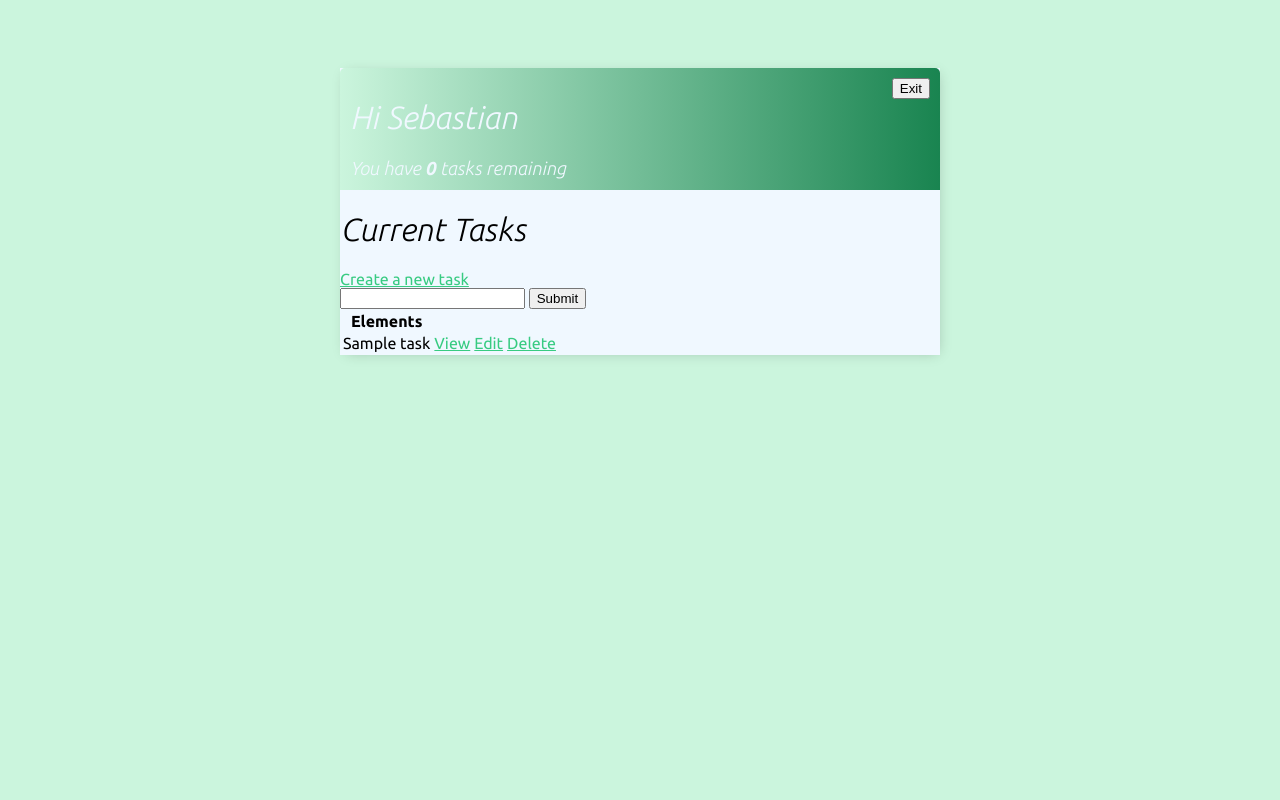
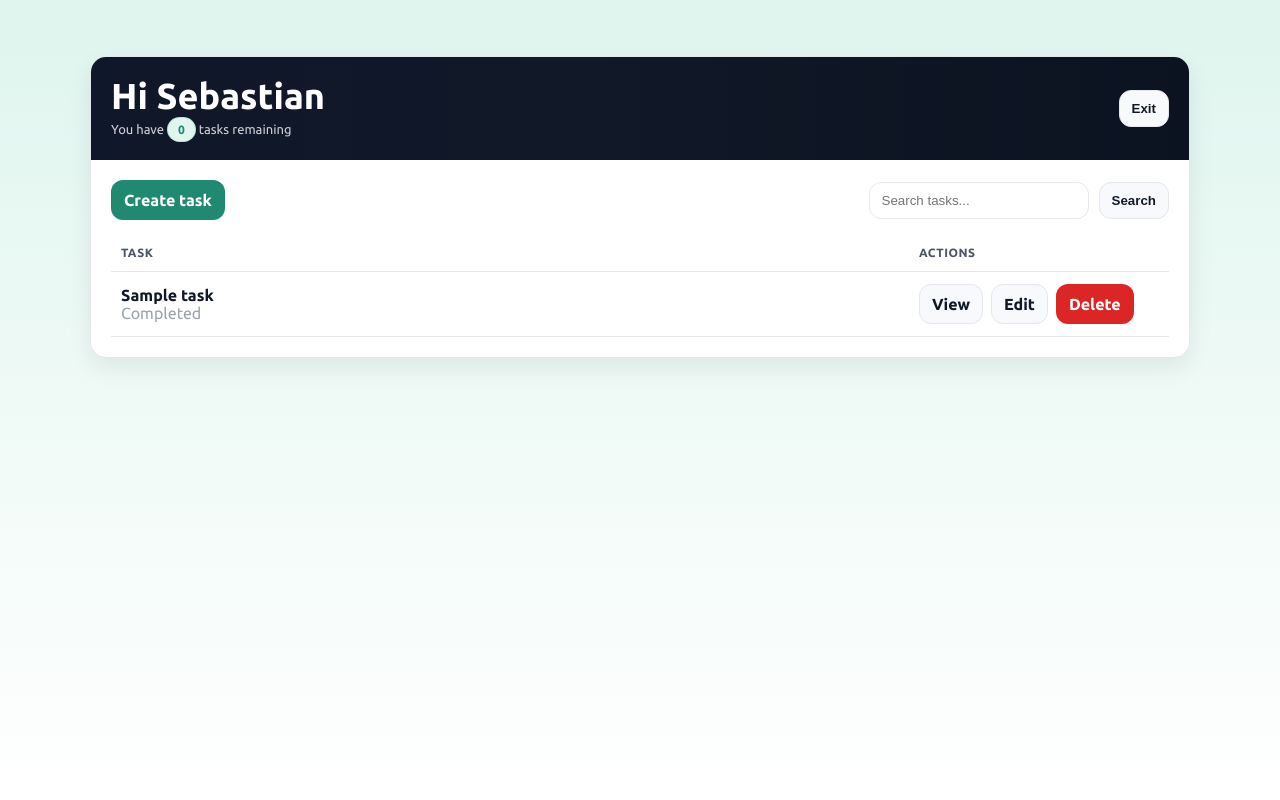
Before and after one commit to SebastianH03/To-do-App-Django, a Django app: page / in a window 1280 px wide. Run offline with Django 5.2, Linux system fonts and the light colour scheme; a user stored in the database is signed in; tables that the repository leaves empty hold one stand-in row (values such as "Sample post").

Commit message:
New minimalistic styles uploaded and few corrections

```diff
--- /dev/null
+++ b/src/project/base/static/base/app.css
@@ -0,0 +1,192 @@
+:root{
+  --bg: #FFFFFF;
+  --surface: #F7F9FC;
+
+  --primary: #1F8A70;
+  --primary-hover: #166A56;
+  --primary-soft: #DFF5EE;
+
+  --text: #111827;
+  --text-2: #4B5563;
+  --muted: #9CA3AF;
+
+  --border: #E5E7EB;
+  --shadow: 0 10px 25px rgba(17, 24, 39, 0.08);
+
+  --radius: 16px;
+}
+
+*{ box-sizing: border-box; }
+
+body{
+  margin: 0;
+  font-family: "Ubuntu", system-ui, -apple-system, Segoe UI, Roboto, Arial, sans-serif;
+  background: linear-gradient(180deg, var(--primary-soft), #ffffff);
+  color: var(--text);
+}
+
+.shell{
+  min-height: 100vh;
+  display: grid;
+  place-items: start center;
+  padding: 56px 16px;
+}
+
+.card{
+  width: 100%;
+  max-width: 1100px;
+  background: var(--bg);
+  border: 1px solid var(--border);
+  border-radius: var(--radius);
+  box-shadow: var(--shadow);
+  overflow: hidden;
+}
+
+.header{
+  display: flex;
+  align-items: center;
+  justify-content: space-between;
+  padding: 18px 20px;
+  background: linear-gradient(90deg, #0f172a 0%, #111827 45%, #0b1220 100%);
+  color: #fff;
+}
+
+.header h1{
+  font-size: 36px;
+  margin: 0;
+  font-weight: 700;
+}
+
+.header p{
+  margin: 0;
+  color: rgba(255,255,255,0.8);
+  font-size: 13px;
+}
+
+.content{
+  padding: 20px;
+}
+
+.row{
+  display: flex;
+  gap: 10px;
+  align-items: center;
+  flex-wrap: wrap;
+}
+
+.spacer{ flex: 1; }
+
+a{
+  color: var(--primary);
+  text-decoration: none;
+}
+
+a:hover{ text-decoration: underline; }
+
+.btn{
+  display: inline-flex;
+  align-items: center;
+  justify-content: center;
+  gap: 8px;
+  padding: 10px 12px;
+  border-radius: 12px;
+  border: 1px solid var(--border);
+  background: var(--surface);
+  color: var(--text);
+  font-weight: 600;
+  cursor: pointer;
+}
+
+.btn:hover{ border-color: #cfd6e3; }
+
+.btn-primary{
+  background: var(--primary);
+  color: #fff;
+  border-color: transparent;
+}
+
+.btn-primary:hover{ background: var(--primary-hover); }
+
+.btn-danger{
+  background: #DC2626;
+  color: #fff;
+  border-color: transparent;
+}
+
+.btn-danger:hover{ filter: brightness(0.95); }
+
+.input{
+  width: 100%;
+  max-width: 320px;
+  padding: 10px 12px;
+  border-radius: 12px;
+  border: 1px solid var(--border);
+  background: #fff;
+  outline: none;
+}
+
+.input:focus{
+  border-color: rgba(31, 138, 112, 0.5);
+  box-shadow: 0 0 0 4px rgba(31, 138, 112, 0.15);
+}
+
+.table{
+  width: 100%;
+  border-collapse: collapse;
+  margin-top: 14px;
+}
+
+.table th{
+  text-align: left;
+  font-size: 12px;
+  letter-spacing: .04em;
+  text-transform: uppercase;
+  color: var(--text-2);
+  padding: 12px 10px;
+  border-bottom: 1px solid var(--border);
+}
+
+.table td{
+  padding: 12px 10px;
+  border-bottom: 1px solid var(--border);
+  vertical-align: middle;
+}
+
+.badge{
+  display: inline-flex;
+  align-items: center;
+  padding: 5px 10px;
+  border-radius: 999px;
+  font-size: 12px;
+  font-weight: 700;
+  background: var(--primary-soft);
+  color: var(--primary);
+  border: 1px solid rgba(31,138,112,0.20);
+}
+
+.muted{ color: var(--muted); }
+
+.search-form{
+  display: flex;
+  gap: 10px;
+  align-items: center;
+}
+
+.search-input{
+  flex: 1;
+  min-width: 220px;
+}
+
+.actions{
+  display:flex;
+  gap:8px;
+  align-items:center;
+  justify-content:flex-start;
+  flex-wrap:nowrap;   /* prevents stacking */
+}
+
+.btn-sm{
+  padding:7px 10px;
+  font-size:13px;
+  border-radius:10px;
+}
--- /dev/null
+++ b/src/project/base/templates/base/layout.html
@@ -0,0 +1,23 @@
+<!DOCTYPE html>
+<html lang="en">
+<head>
+    <meta charset="UTF-8">
+    <meta name="viewport" content="width=device-width, initial-scale=1" />
+    <title>{% block title %}To-Do{% endblock %}</title>
+
+    <link rel="preconnect" href="https://fonts.googleapis.com">
+    <link rel="preconnect" href="https://fonts.gstatic.com" crossorigin>
+    <link href="https://fonts.googleapis.com/css2?family=Ubuntu:wght@300;400;500;700&display=swap" rel="stylesheet">
+
+    {% load static %}
+    <link rel="stylesheet" href="{% static 'base/app.css' %}">
+</head>
+
+<body>
+  <main class="shell">
+    <section class="card">
+      {% block content %}{% endblock %}
+    </section>
+  </main>
+</body>
+</html>
--- a/src/project/base/templates/base/task_list.html
+++ b/src/project/base/templates/base/task_list.html
@@ -1,51 +1,70 @@
-{% extends 'base/index.html' %}
+{% extends 'base/layout.html' %}
+{% block title %}Tasks{% endblock %}
 {% block content %}
 
-<div class="top-bar">
+<header class="header">
   <div>
-        <h1>Hi {{request.user|title}}</h1>
-        <h3 style="margin: 0; ">
-            You have <strong>{{ count }}</strong> task{{ count|pluralize }} remaining
-        </h3>
+    <h1>Hi {{ request.user|title }}</h1>
+    <p>You have <span class="badge">{{ count }}</span> task{{ count|pluralize }} remaining</p>
   </div>
-    {% if request.user.is_authenticated %}
+
   <form method="post" action="{% url 'logout' %}">
     {% csrf_token %}
-    <button type="submit">Exit</button>
+    <button class="btn" type="submit">Exit</button>
   </form>
+</header>
+
+<div class="content">
+  <div class="row">
+    <a class="btn btn-primary" href="{% url 'create' %}">Create task</a>
+
+    <div class="spacer"></div>
+
+    <form method="GET" class="search-form">
+        <input class="input search-input"
+               type="text"
+               name="search-area"
+               value="{{ search_value }}"
+               placeholder="Search tasks...">
+
+        <button class="btn" type="submit">Search</button>
+    </form>
+  </div>
+
+  <table class="table">
+    <thead>
+      <tr>
+        <th>Task</th>
+        <th style="width: 260px;">Actions</th>
+      </tr>
+    </thead>
+
+    <tbody>
+      {% for task in tasks %}
+      <tr>
+        <td>
+          <strong>{{ task.title }}</strong>
+          {% if task.completed %}
+            <div class="muted">Completed</div>
           {% else %}
-    <a href="{% url 'login' %}">Log In</a>
+            <div class="muted">Pending</div>
           {% endif %}
+        </td>
+
+        <td>
+          <div class="actions">
+            <a class="btn" href="{% url 'detailed' task.pk %}">View</a>
+            <a class="btn" href="{% url 'update' task.pk %}">Edit</a>
+            <a class="btn btn-danger" href="{% url 'delete' task.pk %}">Delete</a>
           </div>
-<h1>Current Tasks</h1>
-
-<a href="{% url 'create' %}">Create a new task</a>
-
-<form method="GET">
-    <input type="text" name="search-area" value="{{search_value}}">
-    <input type="submit" name="search">
-</form>
-
-<table>
+        </td>
+      </tr>
+      {% empty %}
       <tr>
-        <th>Elements</th>
-        <th></th>
-        <th></th>
+        <td colspan="2" class="muted">List is empty</td>
       </tr>
-
-    {% for task in tasks %}
-
-    <tr>
-        <td>{{task.title}}</td>
-        <td><a href="{% url 'detailed' task.pk %}">View</a></td>
-        <td><a href="{% url 'update' task.pk %}">Edit</a></td>
-        <td><a href="{% url 'delete' task.pk %}">Delete</a></td>
-    </tr>
-
-    {% empty %}
-    <h3>List is empty</h3>
-
       {% endfor %}
-
+    </tbody>
   </table>
-{% endblock content %}
+</div>
+{% endblock %}
--- a/src/project/base/urls.py
+++ b/src/project/base/urls.py
@@ -6,7 +6,7 @@ urlpatterns = [path('', PendingTasks.as_view(), name='pending'),
                path('login/', Login.as_view(), name='login'),
                path('register/', Register.as_view(), name='register'),
                path('logout/', LogoutView.as_view(next_page='login'), name='logout'),
-               path('detailed/<int:pk>', DetailedTask.as_view(), name='detailed'),
+               path('detailed/<int:pk>/', DetailedTask.as_view(), name='detailed'),
                path('create/', CreateTask.as_view(), name='create'),
-               path('update/<int:pk>', UpdateTask.as_view(), name='update'),
-               path('delete/<int:pk>', DeleteTask.as_view(), name='delete'),]
+               path('update/<int:pk>/', UpdateTask.as_view(), name='update'),
+               path('delete/<int:pk>/', DeleteTask.as_view(), name='delete'),]
--- a/src/project/base/views.py
+++ b/src/project/base/views.py
@@ -8,10 +8,11 @@ from django.contrib.auth.views import LoginView
 from django.contrib.auth.mixins import LoginRequiredMixin
 from django.urls import reverse_lazy
 from .models import Task
+from .forms import TaskForm, LoginForm, RegisterForm
 
 class Login(LoginView):
     template_name = 'base/login.html'
-    fields = '__all__'
+    authentication_form = LoginForm
     redirect_authenticated_user = True
 
     def get_success_url(self):
@@ -19,7 +20,7 @@ class Login(LoginView):
 
 class Register(FormView):
     template_name = 'base/register.html'
-    form_class = UserCreationForm
+    form_class = RegisterForm
     redirect_authenticated_user = True
     success_url = reverse_lazy('pending')
 
@@ -57,10 +58,9 @@ class DetailedTask(LoginRequiredMixin, DetailView):
 
 class CreateTask(LoginRequiredMixin, CreateView):
     model = Task
-    fields = ['title', 'description', 'completed']
+    form_class = TaskForm
     success_url = reverse_lazy('pending')
     template_name = 'base/task_form.html'
-    context_object_name = 'task'
 
     def form_valid(self, form):
         form.instance.user = self.request.user
@@ -68,9 +68,8 @@ class CreateTask(LoginRequiredMixin, CreateView):
 
 class UpdateTask(LoginRequiredMixin, UpdateView):
     model = Task
-    fields = ['title', 'description', 'completed']
-    template_name = 'base/task_update.html'
-    context_object_name = 'task'
+    form_class = TaskForm
+    template_name = 'base/task_form.html'
     success_url = reverse_lazy('pending')
 
 class DeleteTask(LoginRequiredMixin, DeleteView):
--- a/src/project/project/settings.py
+++ b/src/project/project/settings.py
@@ -43,7 +43,7 @@ ROOT_URLCONF = 'project.urls'
 TEMPLATES = [
     {
         'BACKEND': 'django.template.backends.django.DjangoTemplates',
-        'DIRS': ['D:\\ProyectosPersonales\\to-doApp\\To-do-App-Django\src\project\\base\\templates'],
+        'DIRS': [BASE_DIR / "base" / "templates"],
         'APP_DIRS': True,
         'OPTIONS': {
             'context_processors': [
@@ -105,3 +105,4 @@ LOGIN_URL = '/login'
 # https://docs.djangoproject.com/en/6.0/howto/static-files/
 
 STATIC_URL = 'static/'
+STATICFILES_DIRS = [BASE_DIR / "base" / "static"]
```
Also changed, not shown: src/project/base/forms.py (added, +26 -0 lines), src/project/base/templates/base/detailed_task.html (+33 -6 lines), src/project/base/templates/base/login.html (+39 -8 lines), src/project/base/templates/base/register.html (+45 -8 lines), src/project/base/templates/base/task_delete.html (+26 -7 lines), src/project/base/templates/base/task_form.html (+61 -8 lines). Lines whose indentation alone changed are shown as unchanged.
